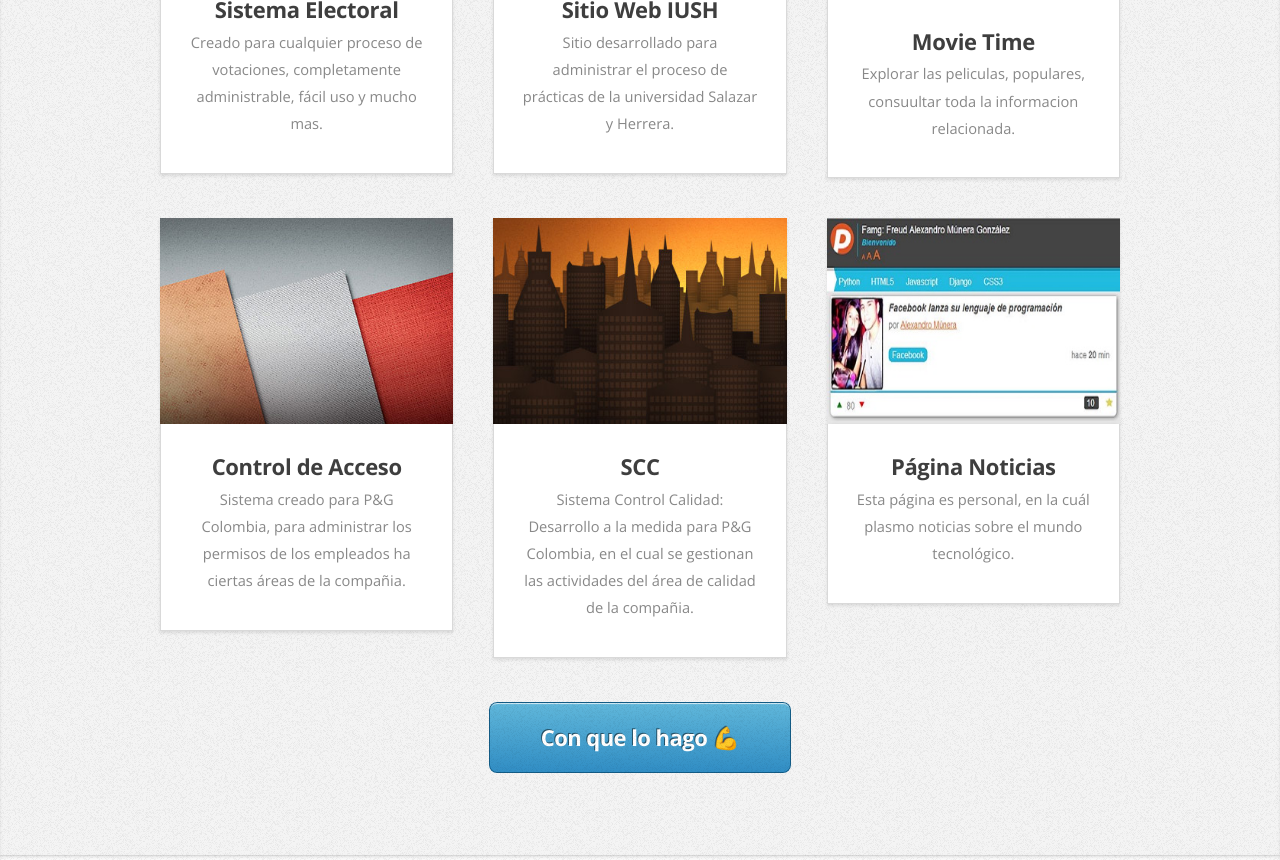
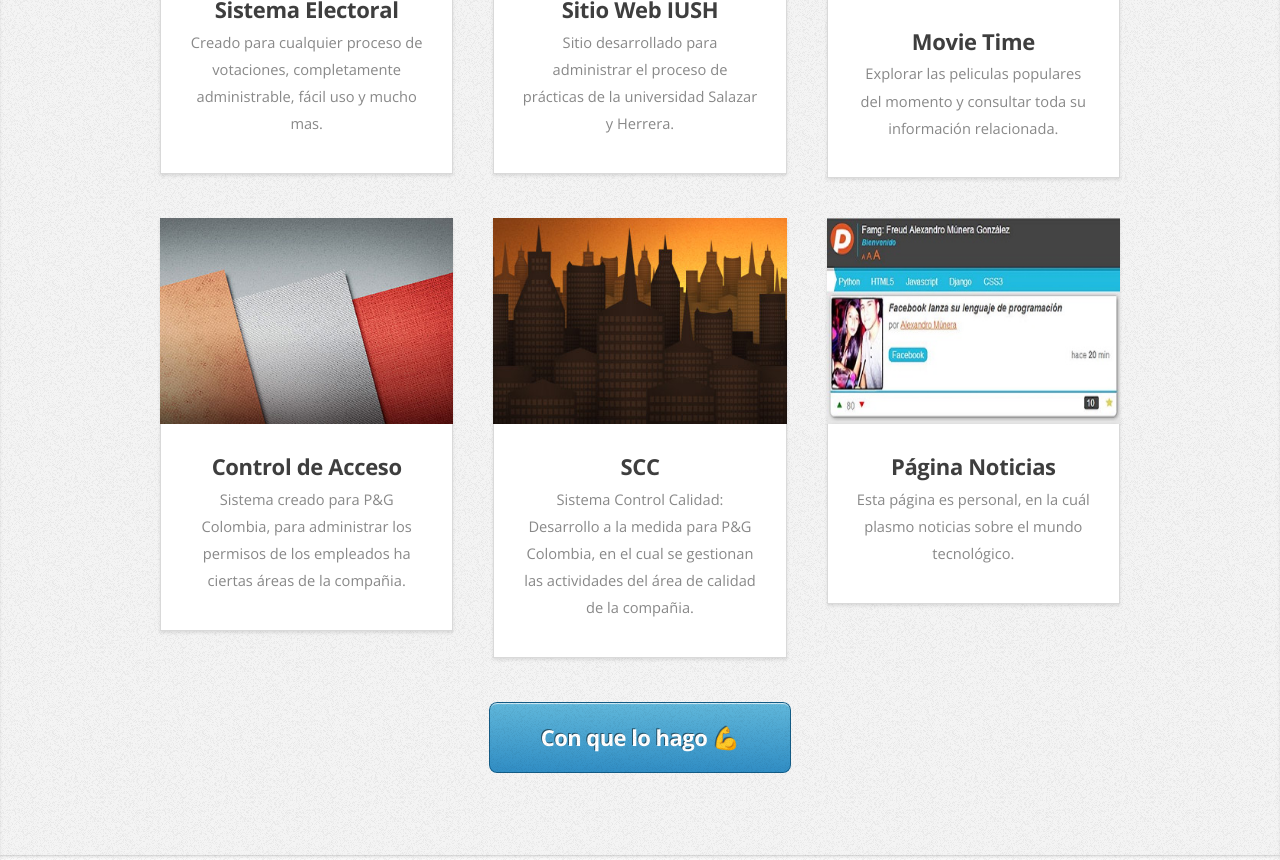
Before and after one commit to AlexandroMunera/PersonalWebSite, a plain HTML site: page index.html in a window 1280 px wide. Shown: the part 1476-2336 px from the top of the page. Drawn offline with nearby package versions, Linux system fonts and the light colour scheme.

Commit message:
Update index.html

```diff
--- a/index.html
+++ b/index.html
@@ -189,7 +189,8 @@
 					<a href="https://play.google.com/store/apps/details?id=com.freudmunera.movietime" target="_blank" class="image image-full">
 						<img src="images/movietime.jpg" alt="Votaciones" /></a>
 					<h3><a href="https://play.google.com/store/apps/details?id=com.freudmunera.movietime" target="_blank">Movie Time</a></h3>
-					<p>Explorar las peliculas, populares, consuultar toda la informacion relacionada.</p>
+					<p>Explorar las peliculas populares del momento y consultar toda su información relacionada.</p>
+
 				</article>
 			</div>
 
```
